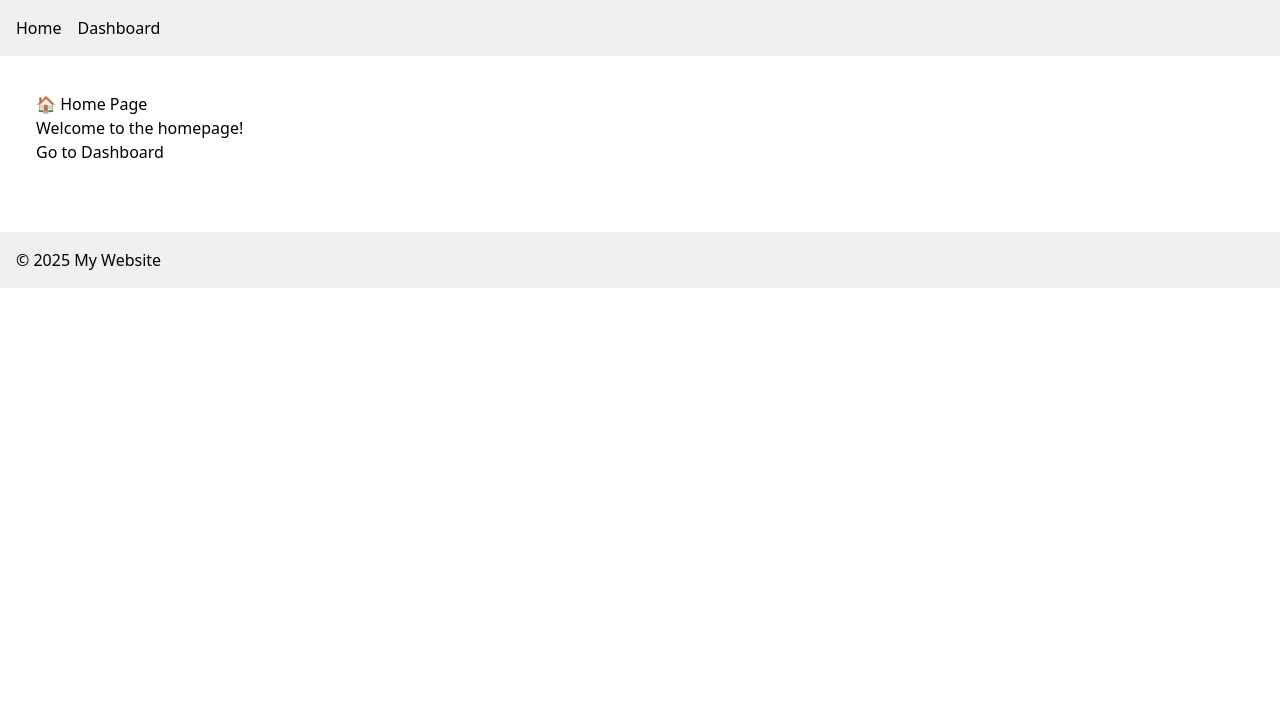
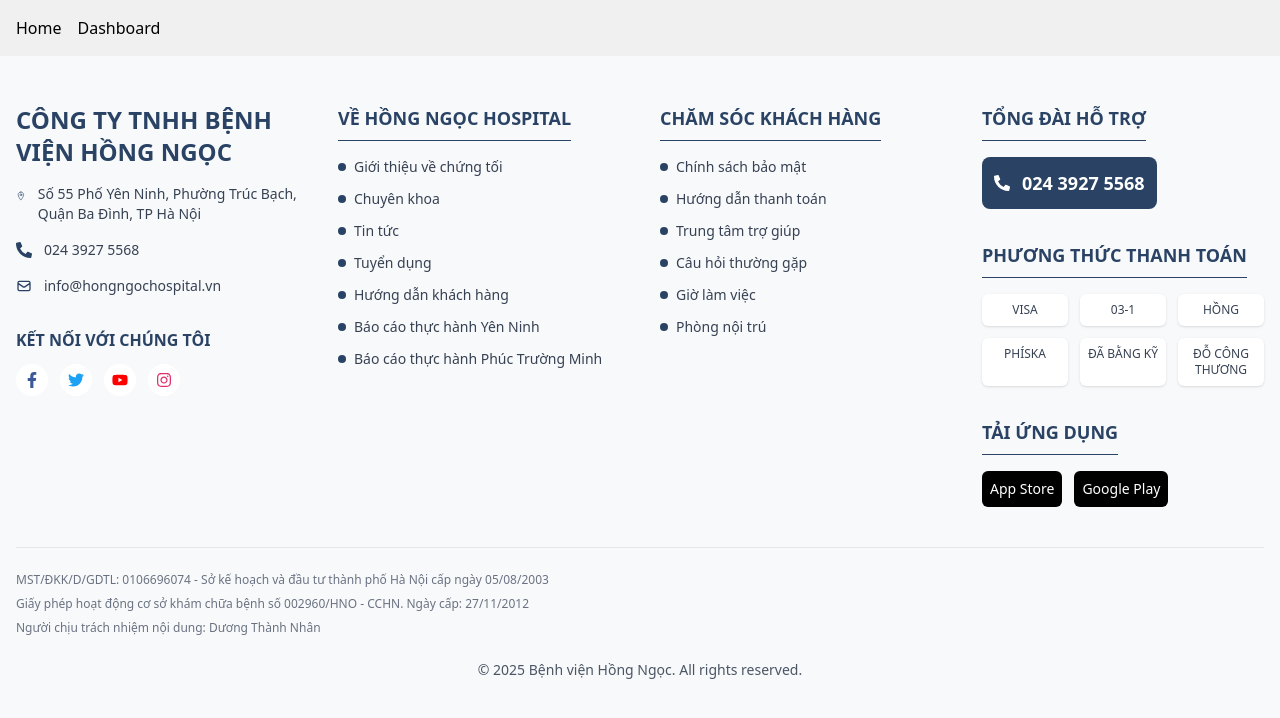
Before and after one commit to vantu522/vanphu-hospital-frontend, a React (Vite) app: page / in a window 1280 px wide. Shown: the top 718 px of the page. Built offline with nearby package versions, Linux system fonts and the light colour scheme.

Commit message:
feat: add footer for layout

```diff
--- a/package.json
+++ b/package.json
@@ -14,6 +14,7 @@
     "axios": "^1.8.4",
     "react": "^19.0.0",
     "react-dom": "^19.0.0",
+    "react-icons": "^5.5.0",
     "react-router-dom": "^7.5.0",
     "tailwindcss": "^4.1.3"
   },
--- a/src/components/client/layout/ClientLayout.jsx
+++ b/src/components/client/layout/ClientLayout.jsx
@@ -1,19 +1,17 @@
 import React from "react";
 import Header from "./header";
 import { Outlet } from "react-router-dom";
-import Footer from "./footer";
+import Footer from "./Footer";
+const ClientLayout = () => {
+  return (
+    <>
+      <Header />
+      {/* <main className="p-1">
+        <Outlet />
+      </main> */}
+      <Footer />
+    </>
+  );
+};
 
-const ClientLayout = () => {
-    return (
-        <>
-            <Header/>
-            <main className="p-1">
-                <Outlet/>
-            </main>
-            <Footer/>
-        </>
-    )
-}
-
-
-export default ClientLayout
+export default ClientLayout;
--- a/src/components/client/layout/Footer.jsx
+++ b/src/components/client/layout/Footer.jsx
@@ -1,9 +1,142 @@
 import React from "react";
+import { FaFacebookF, FaTwitter, FaYoutube, FaInstagram, FaPhoneAlt } from "react-icons/fa";
+import { HiOutlineMail } from "react-icons/hi";
+import { IoLocationOutline } from "react-icons/io5";
 
 const Footer = () => {
   return (
-    <footer style={{ padding: "1rem", background: "#f0f0f0", marginTop: "2rem" }}>
-      <p>&copy; 2025 My Website</p>
+    <footer className="bg-[#f8f9fa] text-gray-700 font-sans">
+      <div className="container mx-auto px-4 py-12">
+        {/* Top section */}
+        <div className="grid grid-cols-1 lg:grid-cols-4 gap-10 pb-10 border-b border-gray-200">
+          {/* Company info */}
+          <div className="space-y-4">
+            <h1 className="text-2xl font-bold text-[#2a4365]">CÔNG TY TNHH BỆNH VIỆN HỒNG NGỌC</h1>
+
+            <div className="flex items-start space-x-3">
+              <IoLocationOutline className="mt-1 text-[#2a4365]" />
+              <p className="text-sm">
+                Số 55 Phố Yên Ninh, Phường Trúc Bạch, Quận Ba Đình, TP Hà Nội
+              </p>
+            </div>
+
+            <div className="flex items-center space-x-3">
+              <FaPhoneAlt className="text-[#2a4365]" />
+              <p className="text-sm font-medium">024 3927 5568</p>
+            </div>
+
+            <div className="flex items-center space-x-3">
+              <HiOutlineMail className="text-[#2a4365]" />
+              <p className="text-sm">info@hongngochospital.vn</p>
+            </div>
+
+            <div className="pt-4">
+              <h3 className="font-bold text-[#2a4365] mb-3">KẾT NỐI VỚI CHÚNG TÔI</h3>
+              <div className="flex space-x-3">
+                <a href="#" className="bg-white p-2 rounded-full text-[#3b5998] hover:bg-[#3b5998] hover:text-white transition-colors">
+                  <FaFacebookF />
+                </a>
+                <a href="#" className="bg-white p-2 rounded-full text-[#1da1f2] hover:bg-[#1da1f2] hover:text-white transition-colors">
+                  <FaTwitter />
+                </a>
+                <a href="#" className="bg-white p-2 rounded-full text-[#ff0000] hover:bg-[#ff0000] hover:text-white transition-colors">
+                  <FaYoutube />
+                </a>
+                <a href="#" className="bg-white p-2 rounded-full text-[#e1306c] hover:bg-[#e1306c] hover:text-white transition-colors">
+                  <FaInstagram />
+                </a>
+              </div>
+            </div>
+          </div>
+
+          {/* About section */}
+          <div>
+            <h3 className="text-lg font-bold text-[#2a4365] mb-4 pb-2 border-b border-[#2a4365] inline-block">
+              VỀ HỒNG NGỌC HOSPITAL
+            </h3>
+            <ul className="space-y-3">
+              {['Giới thiệu về chứng tối', 'Chuyên khoa', 'Tin tức', 'Tuyển dụng', 'Hướng dẫn khách hàng', 'Báo cáo thực hành Yên Ninh', 'Báo cáo thực hành Phúc Trường Minh'].map((item) => (
+                <li key={item}>
+                  <a href="#" className="text-sm hover:text-[#2a4365] hover:font-medium transition-colors flex items-center">
+                    <span className="w-2 h-2 bg-[#2a4365] rounded-full mr-2"></span>
+                    {item}
+                  </a>
+                </li>
+              ))}
+            </ul>
+          </div>
+
+          {/* Customer care */}
+          <div>
+            <h3 className="text-lg font-bold text-[#2a4365] mb-4 pb-2 border-b border-[#2a4365] inline-block">
+              CHĂM SÓC KHÁCH HÀNG
+            </h3>
+            <ul className="space-y-3">
+              {['Chính sách bảo mật', 'Hướng dẫn thanh toán', 'Trung tâm trợ giúp', 'Câu hỏi thường gặp', 'Giờ làm việc', 'Phòng nội trú'].map((item) => (
+                <li key={item}>
+                  <a href="#" className="text-sm hover:text-[#2a4365] hover:font-medium transition-colors flex items-center">
+                    <span className="w-2 h-2 bg-[#2a4365] rounded-full mr-2"></span>
+                    {item}
+                  </a>
+                </li>
+              ))}
+            </ul>
+          </div>
+
+          {/* Support & Payment */}
+          <div className="space-y-8">
+            <div>
+              <h3 className="text-lg font-bold text-[#2a4365] mb-4 pb-2 border-b border-[#2a4365] inline-block">
+                TỔNG ĐÀI HỖ TRỢ
+              </h3>
+              <div className="flex items-center space-x-3 bg-[#2a4365] text-white p-3 rounded-lg w-fit">
+                <FaPhoneAlt />
+                <p className="text-lg font-bold">024 3927 5568</p>
+              </div>
+            </div>
+
+            <div>
+              <h3 className="text-lg font-bold text-[#2a4365] mb-4 pb-2 border-b border-[#2a4365] inline-block">
+                PHƯƠNG THỨC THANH TOÁN
+              </h3>
+              <div className="grid grid-cols-3 gap-3">
+                {['VISA', '03-1', 'HỒNG', 'PHÍSKA', 'ĐÃ BẰNG KỸ', 'ĐỖ CÔNG THƯƠNG'].map((method) => (
+                  <div key={method} className="bg-white p-2 rounded-md shadow-sm text-center text-xs font-medium">
+                    {method}
+                  </div>
+                ))}
+              </div>
+            </div>
+
+            <div>
+              <h3 className="text-lg font-bold text-[#2a4365] mb-4 pb-2 border-b border-[#2a4365] inline-block">
+                TẢI ỨNG DỤNG
+              </h3>
+              <div className="flex space-x-3">
+                <a href="#" className="bg-black text-white p-2 rounded-md text-sm font-medium hover:bg-gray-800 transition-colors">
+                  App Store
+                </a>
+                <a href="#" className="bg-black text-white p-2 rounded-md text-sm font-medium hover:bg-gray-800 transition-colors">
+                  Google Play
+                </a>
+              </div>
+            </div>
+          </div>
+        </div>
+
+        {/* Bottom section */}
+        <div className="pt-6 pb-4">
+          <div className="text-xs text-gray-500 space-y-2">
+            <p>MST/ĐKK/D/GDTL: 0106696074 - Sở kế hoạch và đầu tư thành phố Hà Nội cấp ngày 05/08/2003</p>
+            <p>Giấy phép hoạt động cơ sở khám chữa bệnh số 002960/HNO - CCHN. Ngày cấp: 27/11/2012</p>
+            <p>Người chịu trách nhiệm nội dung: Dương Thành Nhân</p>
+          </div>
+
+          <div className="mt-6 text-center text-sm text-gray-600">
+            <p>© {new Date().getFullYear()} Bệnh viện Hồng Ngọc. All rights reserved.</p>
+          </div>
+        </div>
+      </div>
     </footer>
   );
 };
```
Also changed, not shown: 1 other file (tests, documents, lock files or other folders).
